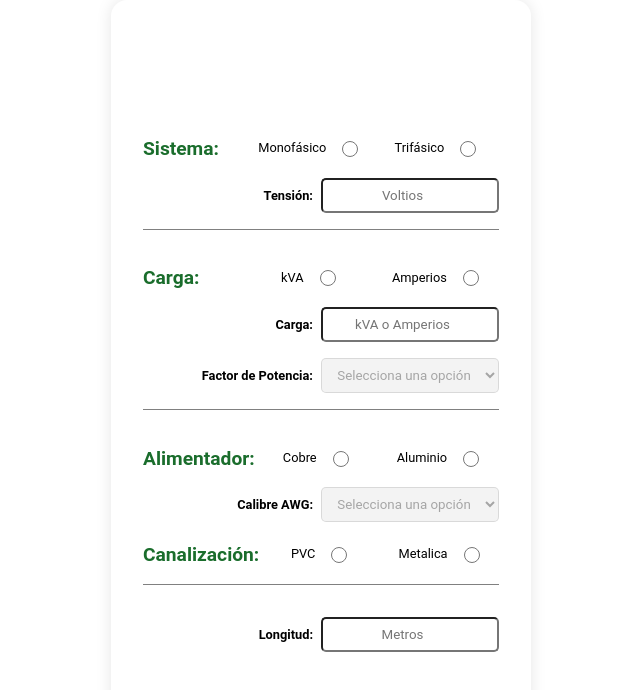
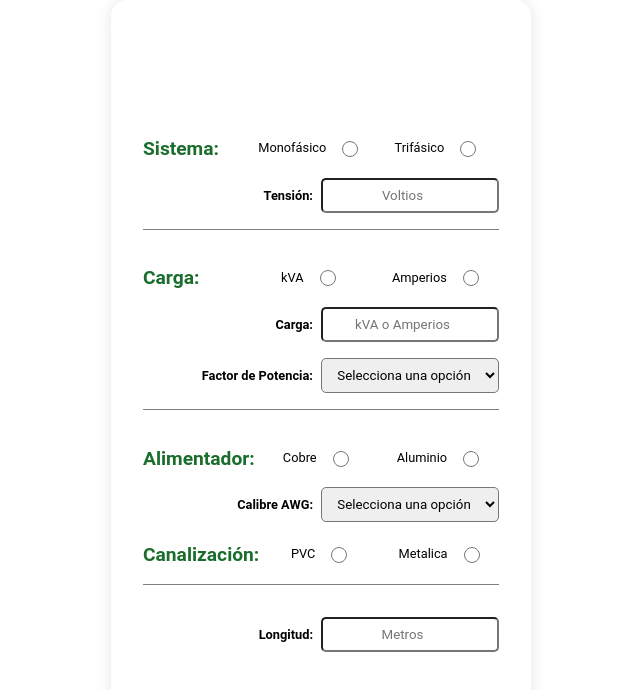
Before and after one commit to cmarioep/ROD-QuickCalc, a React (Vite) app: page / in a window 1280 px wide. Shown: the top 690 px of the page, without its empty margins (319-959 px from the left). Built offline with nearby package versions, Linux system fonts and the light colour scheme.

Commit message:
Fix: disable option on select elements on VoltageDrop component

```diff
--- a/src/components/VoltageDrop.jsx
+++ b/src/components/VoltageDrop.jsx
@@ -104,7 +104,7 @@ export const VoltageDrop = () => {
 
                 <div className="label-input">
                     <label htmlFor="fp">Factor de Potencia:</label>
-                    <select id="fp" name="fp" onChange={onInputChange} defaultValue="" disabled>
+                    <select id="fp" name="fp" onChange={onInputChange} defaultValue="">
                         <option value="">Selecciona una opción</option>
                         <option value="1">1</option>
                         <option value="0.95">0.95</option>
@@ -144,7 +144,7 @@ export const VoltageDrop = () => {
 
                 <div className="label-input">
                     <label htmlFor="awg">Calibre AWG:</label>
-                    <select id="awg" name="awg" onChange={onInputChange} defaultValue="" disabled>
+                    <select id="awg" name="awg" onChange={onInputChange} defaultValue="">
                     <option value="">Selecciona una opción</option>
                         <option value="2">2</option>
                         <option value="4">4</option>
```
